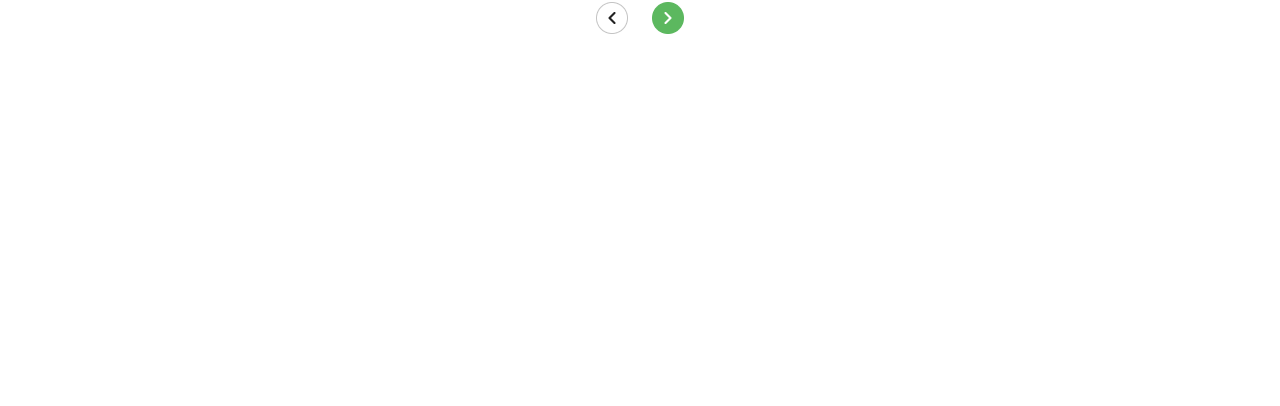
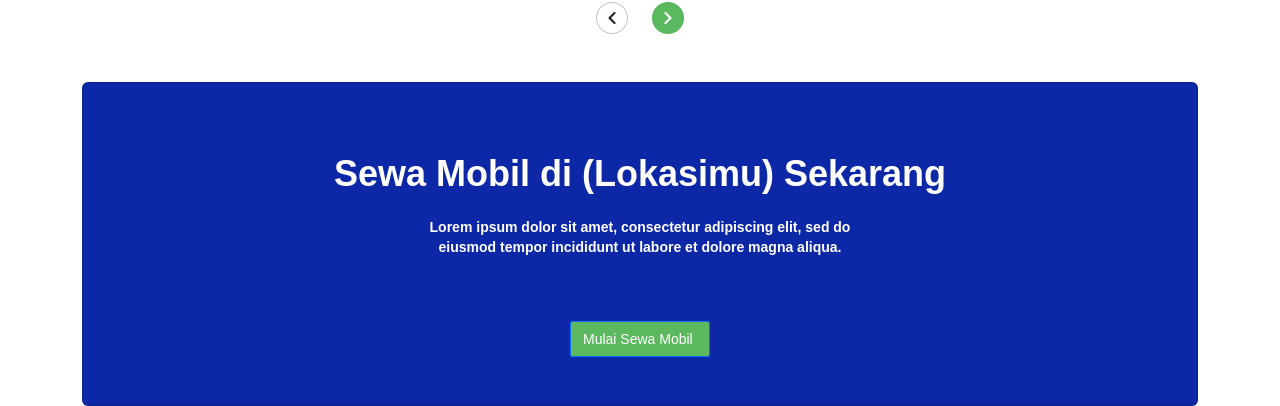
Before and after one commit to tangguhriyadi/binar-challenge-gold, a React (Create React App) app: page / in a window 1280 px wide. Shown: the part 2123-2529 px from the top of the page. Before the commit the page ends 2157 px from the top, so only its background shows below. Built offline with nearby package versions, Linux system fonts and the light colour scheme.

Commit message:
add jumbo card

```diff
--- a/src/components/index.js
+++ b/src/components/index.js
@@ -3,5 +3,6 @@ import Banner from './banner'
 import OurService from './ourService'
 import WhyUs from './whyUs'
 import Testimonial from './testimonial'
+import JumboCard from './jumbocard'
 
-export { NavbarComp, Banner, OurService, WhyUs, Testimonial }
+export { NavbarComp, Banner, OurService, WhyUs, Testimonial, JumboCard }
--- /dev/null
+++ b/src/components/jumbocard.js
@@ -0,0 +1,43 @@
+import React, { Component } from 'react'
+import {Container, Card, Button} from 'react-bootstrap'
+import {Link} from 'react-router-dom'
+
+export default class JumboCard extends Component {
+  render() {
+    const sizeH = {
+        fontWeight:"700",
+        fontSize:"36px",
+        lineHeight:'54px',
+        color:"white"
+    }
+    const sizeP = {
+        fontWeight:"700",
+        fontSize:"14px",
+        lineHeight:'20px',
+        color:"white",
+        maxWidth:"468px",
+        margin:"auto"
+    }
+    return (
+      <Container className="mt-5 text-center">
+        {<Card md={12} className="p-5" style={{backgroundColor:"#0D28A6"}}>
+        <Card.Body>
+          <Card.Text className="text-md-center" style={sizeH}>
+            Sewa Mobil di (Lokasimu) Sekarang
+          </Card.Text>
+          <Card.Text className="text-md-center" style={sizeP}>
+          Lorem ipsum dolor sit amet, consectetur adipiscing elit, sed do eiusmod tempor incididunt ut labore et dolore magna aliqua.
+          </Card.Text>
+        </Card.Body>
+        <Button
+            className="btn-sewa mt-5"
+            as={Link}
+            to='/search'
+            style={{margin:"auto"}}
+            >Mulai Sewa Mobil</Button>
+      </Card>}
+
+      </Container>
+    )
+  }
+}
--- a/src/pages/home.js
+++ b/src/pages/home.js
@@ -1,5 +1,5 @@
 import React, { Component } from 'react'
-import { Banner, OurService, WhyUs, Testimonial } from "../components"
+import { Banner, OurService, WhyUs, Testimonial, JumboCard } from "../components"
 
 
 export default class Home extends Component {
@@ -10,6 +10,7 @@ export default class Home extends Component {
        <OurService />
        <WhyUs />
        <Testimonial />
+       <JumboCard />
       </div>
 
     )
```
